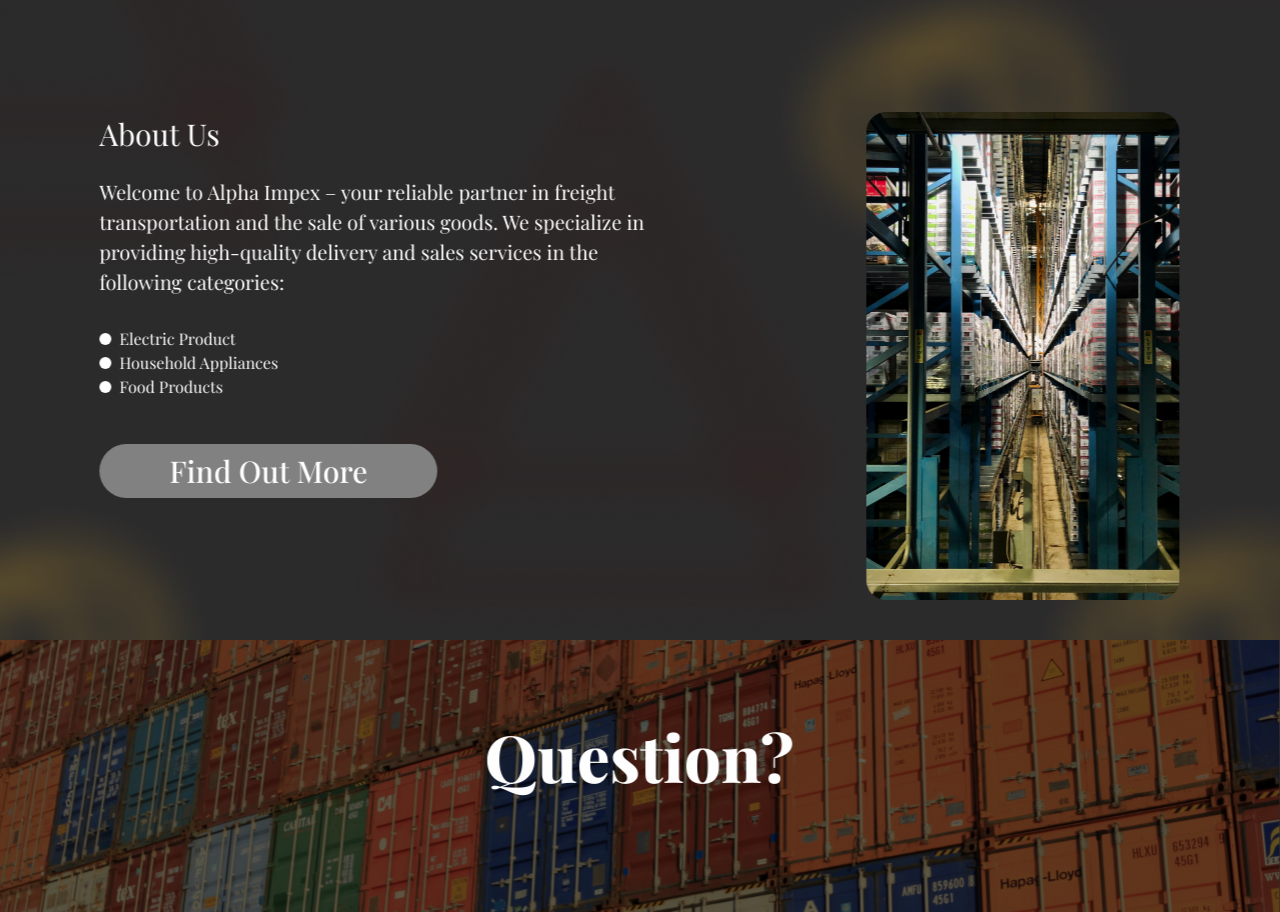
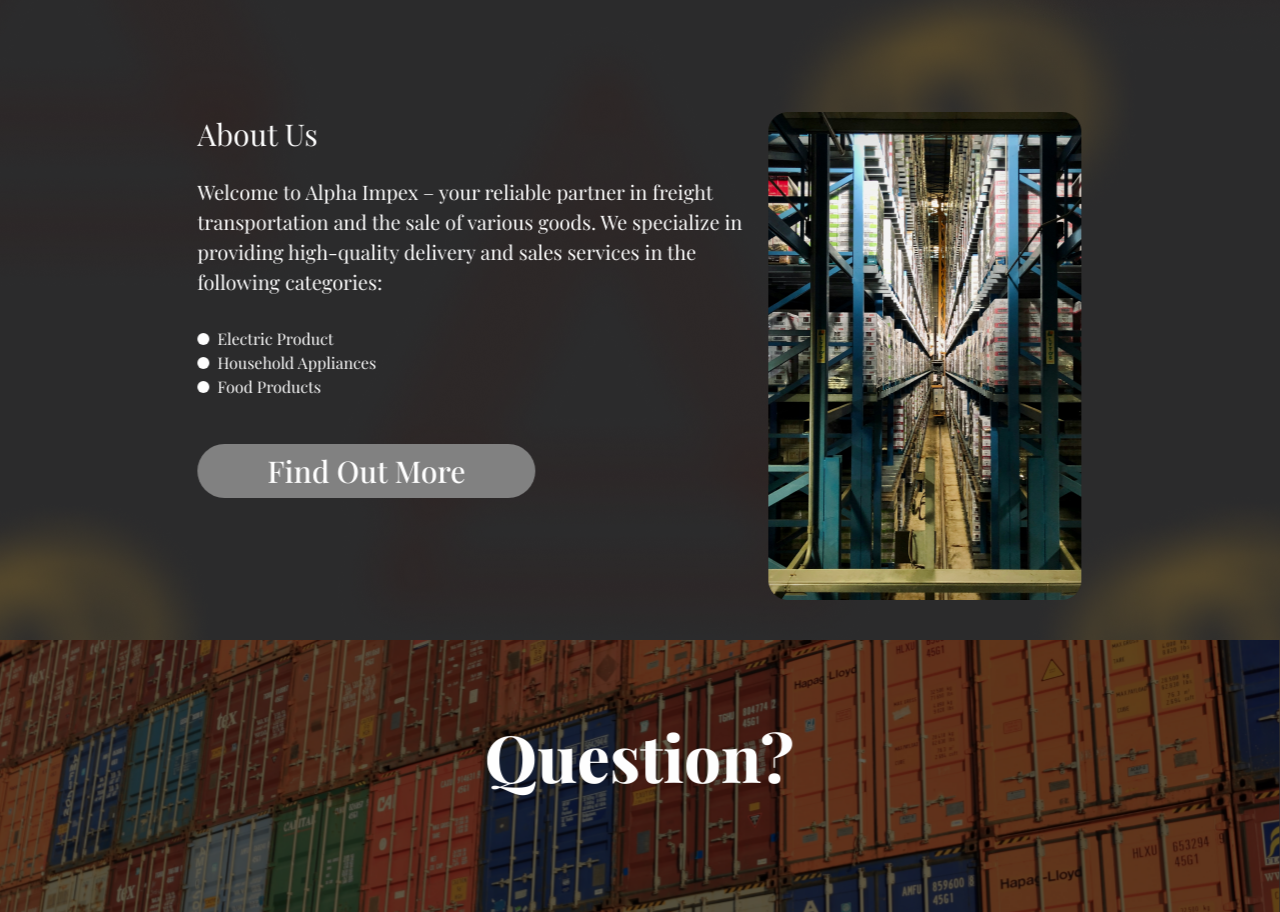
Before and after one commit to digmen/adil2, a React (Create React App) app: page / in a window 1280 px wide. Shown: the part 1141-2053 px from the top of the page. Built offline with nearby package versions, Linux system fonts and the light colour scheme; a web font is replaced by a local one.

Commit message:
sdfsdfsdsdcxv

```diff
--- a/src/pages/home/Home.jsx
+++ b/src/pages/home/Home.jsx
@@ -55,7 +55,7 @@ export default function Home() {
                 <Link className='hover:bg-white hover:text-black  mt-[52px] bg-[#828282] px-[70px] py-[7px] rounded-[67px] text-white text-[30px] font-medium max-sm:text-[20px]' to='/product' data-aos="fade-up">{t('home.btn1')}</Link>
             </div>
 
-            <div className='flex justify-between mx-[125px] mt-[114px] lg:mx-[100px] md:mx-[40px] max-sm:mx-[10px] max-sm:flex-wrap max-sm:justify-center'>
+            <div className='flex justify-center mx-[125px] mt-[114px] lg:mx-[100px] md:mx-[40px] max-sm:mx-[10px] max-sm:flex-wrap max-sm:justify-center'>
                 <div className='w-[571px] flex flex-col'>
                     <div className='flex flex-col gap-[20px]'>
                         <h1 className='text-[30px] text-white' data-aos="fade-down">{t('home.titleAboutUs')}</h1>
```
